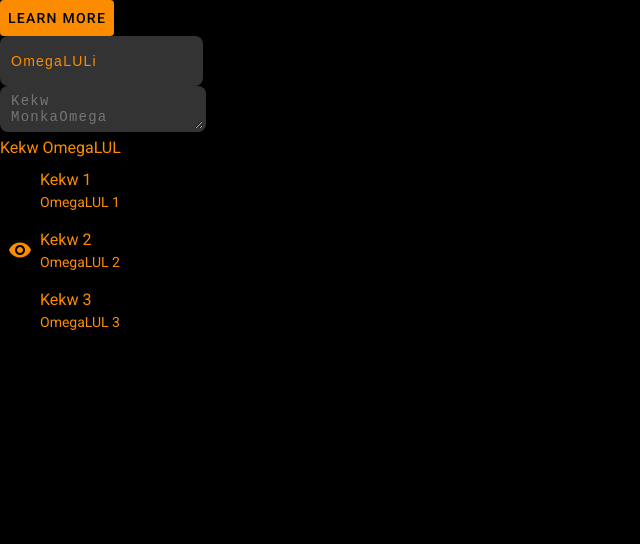
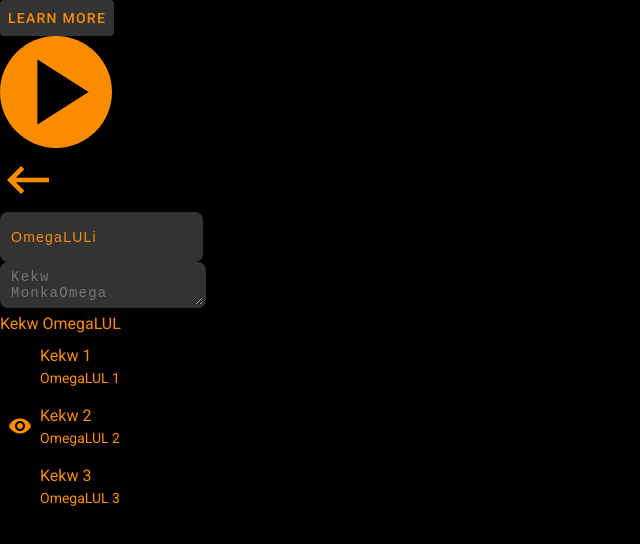
Before and after one commit to gorolykmaxim/Serio, a React (Create React App) app in the folder ui/: page / in a window 1280 px wide. Shown: the top 544 px of the page, without its empty margins (0-640 px from the left). Built offline with nearby package versions, Linux system fonts and the light colour scheme.

Commit message:
ui: implement icon button

```diff
--- a/ui/src/App.js
+++ b/ui/src/App.js
@@ -5,11 +5,16 @@ import TextEdit from "./components/TextEdit";
 import TextArea from "./components/TextArea";
 import {BODY_1, Text} from "./components/Text";
 import ListTile from "./components/ListTile";
+import IconButton from "./components/IconButton";
 
 export default function App() {
   return (
       <div>
-          <Button autoFocus={true} text={"learn more"} onClick={() => alert('kekw')}/>
+          <Button text={"learn more"} onClick={() => alert('kekw')}/>
+          <br/>
+          <IconButton autoFocus={true} large icon={'play_arrow'} onClick={() => alert('pepe the frog')}/>
+          <br/>
+          <IconButton icon={'keyboard_backspace'} onClick={() => alert('pepe the frog')}/>
           <br/>
           <TextEdit name={'kekw'} placeholder={'KekW'} disabled defaultValue={"OmegaLULi"}/>
           <br/>
--- /dev/null
+++ b/ui/src/components/IconButton.css
@@ -0,0 +1,24 @@
+.serio-icon-button {
+    border: 0;
+    border-radius: 50%;
+    background-color: transparent;
+    font-size: 0;
+    color: #FB8C00;
+    padding: 0;
+    margin: 0;
+}
+
+.serio-icon-button-normal-size {
+    font-size: 56px;
+}
+
+.serio-icon-button-large-size {
+    font-size: 112px;
+}
+
+.serio-icon-button:hover, .serio-icon-button:focus {
+    background-color: #FB8C00;
+    color: #000000;
+    cursor: pointer;
+    outline-style: none;
+}
--- /dev/null
+++ b/ui/src/components/IconButton.js
@@ -0,0 +1,10 @@
+import React from "react";
+import './IconButton.css';
+
+export default function IconButton(props) {
+    return (
+        <button className='serio-icon-button' onClick={props.onClick} autoFocus={props.autoFocus} >
+            <span className={`material-icons ${props.large ? 'serio-icon-button-large-size' : 'serio-icon-button-normal-size'}`}>{props.icon}</span>
+        </button>
+    );
+}
```
